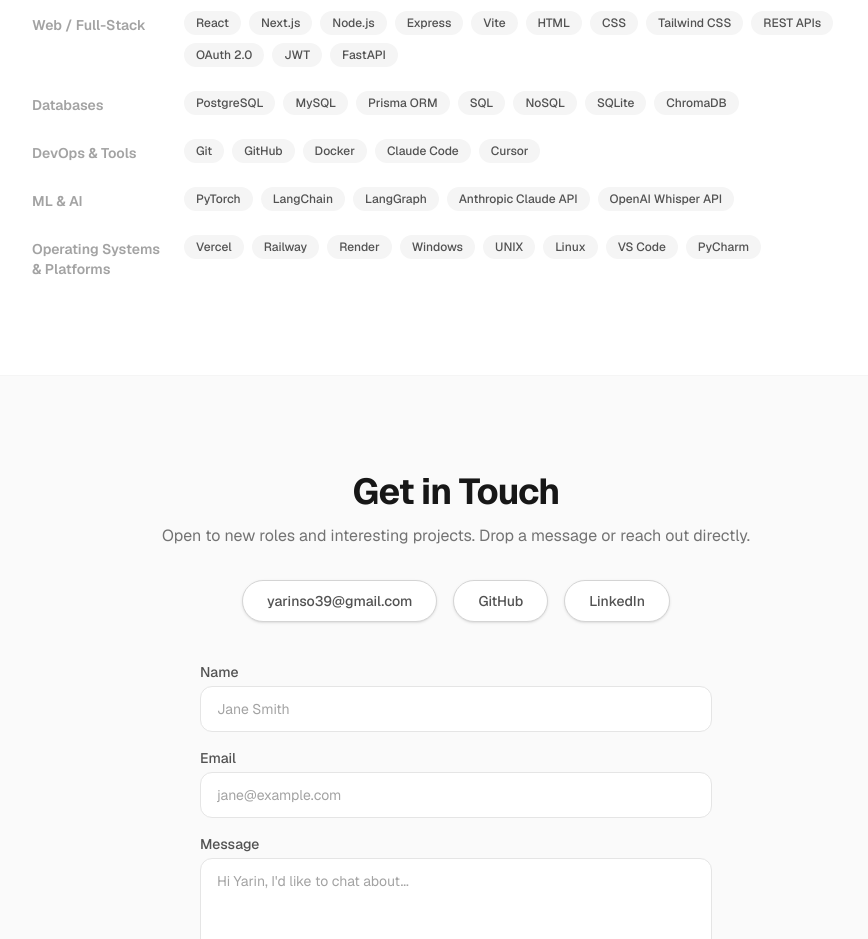
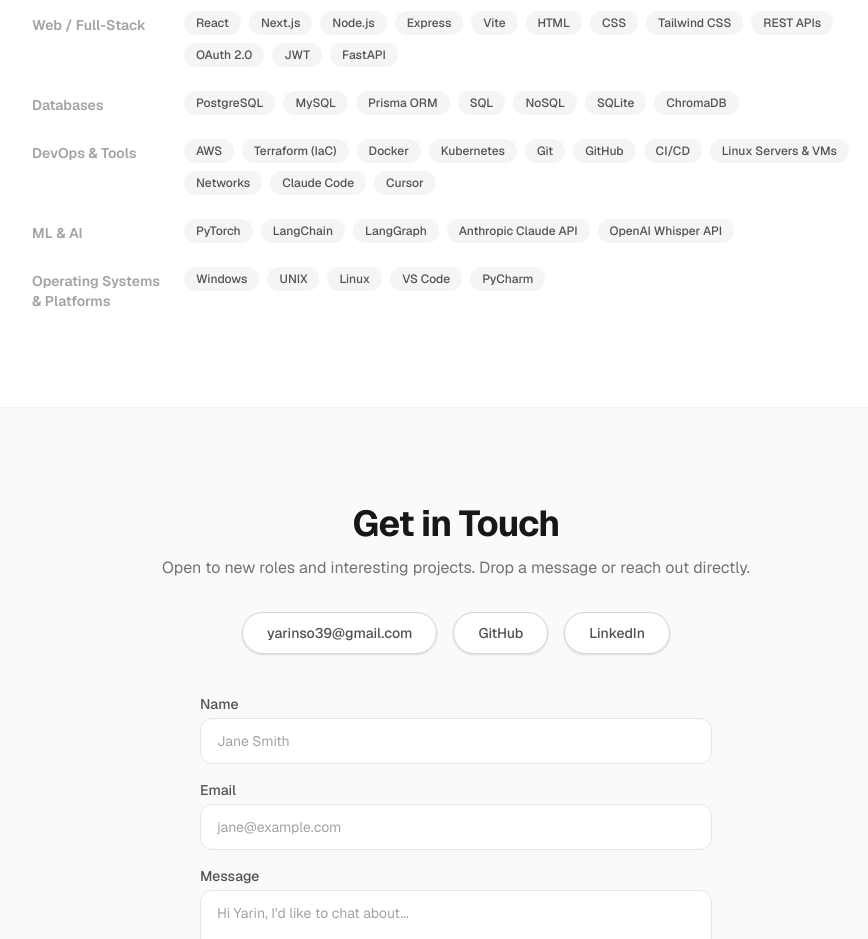
Before and after one commit to yarins0/yarin-lab, a Next.js app: page / in a window 1280 px wide. Shown: the part 2140-3079 px from the top of the page, without its empty margins (184-1052 px from the left). Built offline with nearby package versions, Linux system fonts and the light colour scheme.

Commit message:
Update CV and add DevOps skills to site, remove hosting platforms
Adds AWS, Terraform, Kubernetes, CI/CD, Linux Servers & VMs, and Networks
to match the updated CV. Removes Vercel, Railway, and Render from the
Operating Systems & Platforms row.

```diff
--- a/src/components/sections/Skills.tsx
+++ b/src/components/sections/Skills.tsx
@@ -18,7 +18,7 @@
   },
   {
     category: "DevOps & Tools",
-    tags: ["Git", "GitHub", "Docker", "Claude Code", "Cursor"],
+    tags: ["AWS", "Terraform (IaC)", "Docker", "Kubernetes", "Git", "GitHub", "CI/CD", "Linux Servers & VMs", "Networks", "Claude Code", "Cursor"],
   },
   {
     category: "ML & AI",
@@ -26,7 +26,7 @@
   },
   {
     category: "Operating Systems & Platforms",
-    tags: ["Vercel", "Railway", "Render", "Windows", "UNIX", "Linux", "VS Code", "PyCharm"],
+    tags: ["Windows", "UNIX", "Linux", "VS Code", "PyCharm"],
   },
 ];
 // ============================================================
```
Also changed, not shown: 1 other file (tests, documents, lock files or other folders).
